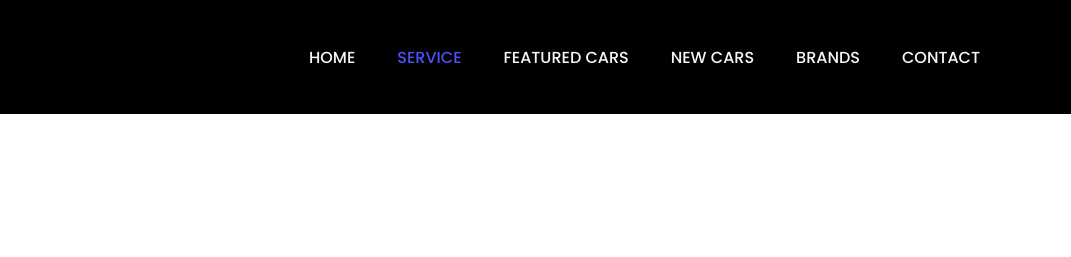
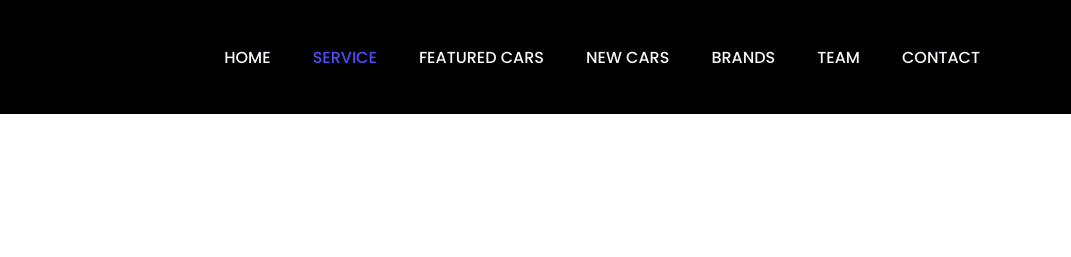
Before and after one commit to t-amiine/brief, a plain HTML site: page assets/html/service.html in a window 1280 px wide. Shown: the top 257 px of the page, 209-1280 px from the left. Drawn offline with Linux system fonts and the light colour scheme.

Commit message:
add team as a nav link in all page

```diff
--- a/assets/html/service.html
+++ b/assets/html/service.html
@@ -76,6 +76,7 @@
                         <li class="scroll"><a href="../html/featured-cars.html">featured cars</a></li>
                         <li class="scroll"><a href="../../index.html#new-cars">new cars</a></li>
                         <li class="scroll"><a href="../../index.html#brand">brands</a></li>
+                        <li class="scroll"><a href="../../index.html#Team">Team</a></li>
                         <li><a href="contact.html">contact</a></li>
                     </ul><!--/.nav -->
                 </div><!-- /.navbar-collapse -->
```
Also changed, not shown: assets/html/contact.html (+1 -0 lines), assets/html/featured-cars.html (+1 -0 lines).
